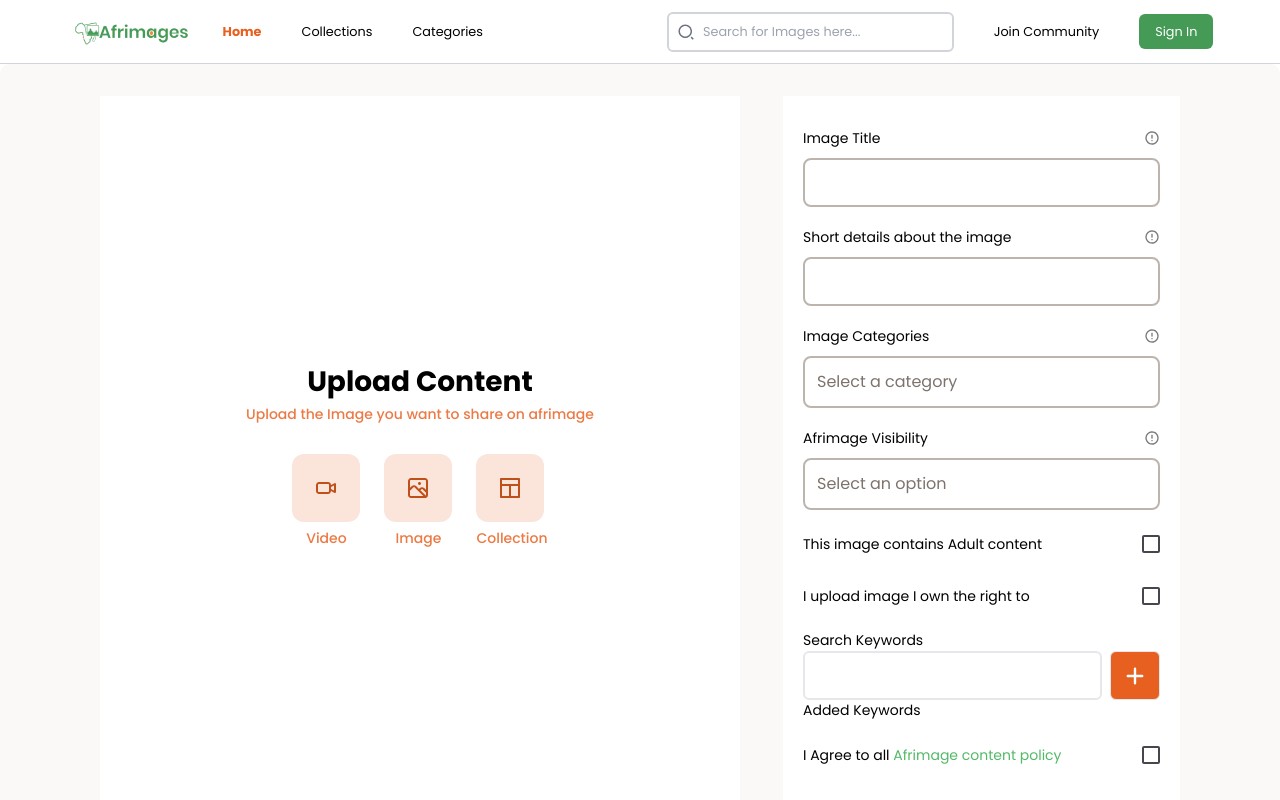
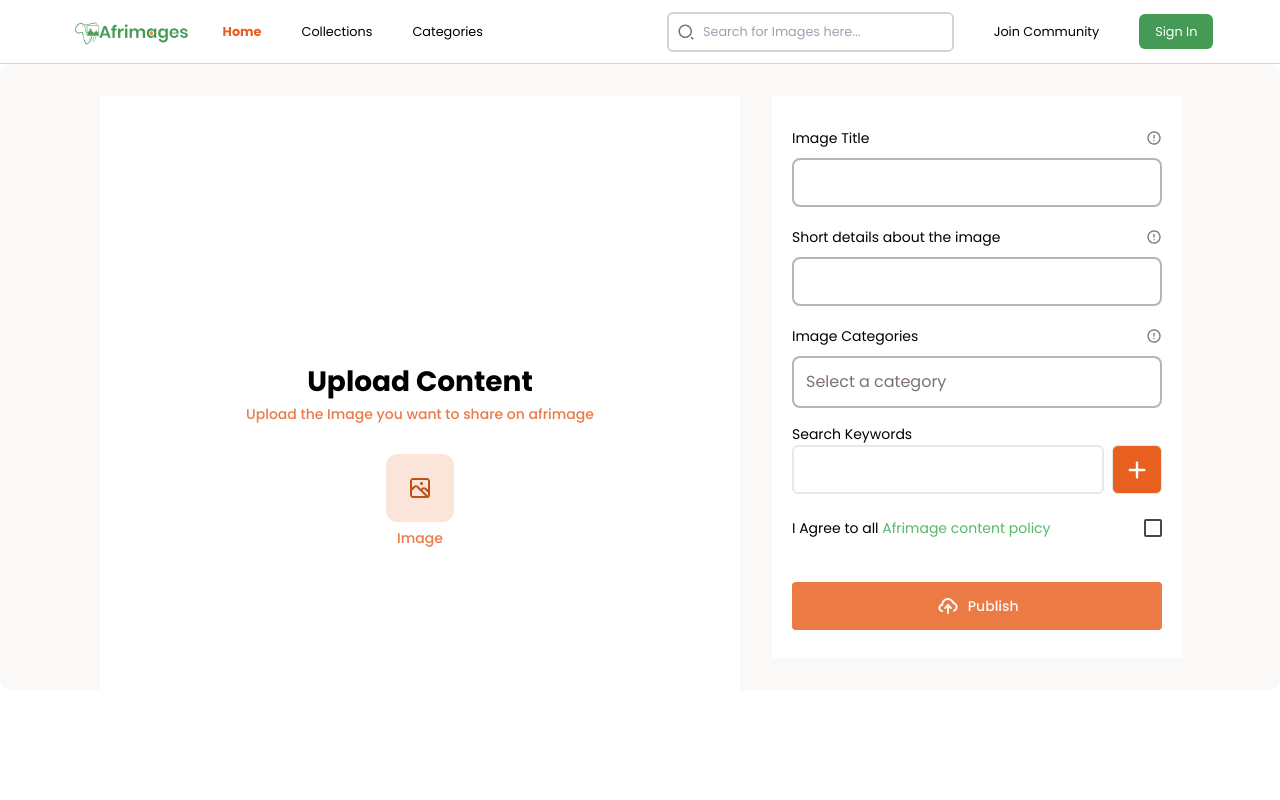
Before and after one commit to Afrimages/Afrimages-Frontend, a Next.js app: page /upload in a window 1280 px wide. Shown: the top 800 px of the page. Built offline with nearby package versions, Linux system fonts and the light colour scheme.

Commit message:
updated the upload process

```diff
--- a/app/globals.css
+++ b/app/globals.css
@@ -156,3 +156,7 @@ form input{
         flex-direction: column;
     }
 }
+
+input[type="file"]{
+    @apply absolute top-0 w-[80px] h-[60px] opacity-0
+}
--- a/app/upload/page.tsx
+++ b/app/upload/page.tsx
@@ -19,6 +19,7 @@ import eyeIcon from '@/public/svg/eye.svg';
 import lockIcon from '@/public/svg/lock.svg';
 import Navbar from '@/components/ui/Navbar';
 import { HiPlus, HiX } from 'react-icons/hi';
+import FileBase64 from 'react-file-base64';
 
 export default function Upload() {
     const [active, setActive] = useState(false);
@@ -34,6 +35,7 @@ export default function Upload() {
         userPermission: false,
         userAgree: false,
     });
+    const [img, setImage] = useState()
 
     const handleFileInputChange = (e: React.ChangeEvent<HTMLInputElement>) => {
         const file = e.target.files && e.target.files[0];
@@ -53,7 +55,7 @@ export default function Upload() {
 
     const handleSubmit = (e: React.FormEvent<HTMLFormElement>) => {
         e.preventDefault();
-
+        const data = {...formData, image: img}
         console.log('Form Submitted');
     };
 
@@ -70,17 +72,18 @@ export default function Upload() {
     }
 
     const removeKeyword = (k: string)=>{
-        let filtered = keywords.filter((key: string) => k !== k)
+        let filtered = keywords.filter((key: string) => key != k)
+        console.log(filtered)
         setKeywords(filtered)
     }
 
     return (
         <>
         <Navbar />
-        <main className='px-6 bg-grey100 rounded-[10px] font-lato lg:flex lg:justify-between lg:grid-cols-[60%_38%] lg:gap-6 lg:px-[100px] lg:py-8 mt-16'>
+        <main className=' bg-grey100 rounded-[10px] font-lato grid lg:justify-between lg:grid-cols-[60%_38%] md:flex md:flex-col md:px-xPadding  lg:gap-6 px-[100px] lg:py-8 mt-16'>
             {!active ? (
                 <div>
-                    <div className='text-center flex flex-col items-center justify-center gap-7 bg-white h-[90vh] fixed w-[50%] '>
+                    <div className='text-center flex flex-col items-center justify-center gap-7 bg-white h-[90vh] fixed md:static md:w-full w-[50%] '>
                     <div>
                         <h1 className='font-bold text-[1.75rem] leading-[2.5rem]'>
                             Upload Content
@@ -93,13 +96,13 @@ export default function Upload() {
 
                     <div className='flex items-center justify-center gap-6'>
                         {[
-                            {
-                                label: 'Video',
-                                name: 'user-video',
-                                accept: 'video/*',
-                                multiple: false,
-                                iconUrl: videoIcon,
-                            },
+                            // {
+                            //     label: 'Video',
+                            //     name: 'user-video',
+                            //     accept: 'video/*',
+                            //     multiple: false,
+                            //     iconUrl: videoIcon,
+                            // },
                             {
                                 label: 'Image',
                                 name: 'user-img',
@@ -107,28 +110,28 @@ export default function Upload() {
                                 multiple: false,
                                 iconUrl: imageIcon,
                             },
-                            {
-                                label: 'Collection',
-                                name: 'user-collection',
-                                multiple: true,
-                                iconUrl: collectionIcon,
-                            },
+                            // {
+                            //     label: 'Collection',
+                            //     name: 'user-collection',
+                            //     multiple: true,
+                            //     iconUrl: collectionIcon,
+                            // },
                         ].map((item) => (
-                            <div key={item.label} className='w-fit'>
+                            <div key={item.label} className='w-fit relative'>
                                 <label
                                     htmlFor={item.name}
                                     className='bg-orange400 rounded-xl w-[4.25rem] h-[4.25rem] flex items-center justify-center cursor-pointer'
                                 >
                                     <Image src={item.iconUrl} alt='' />
 
-                                    <input
+                                    <FileBase64
                                         type='file'
                                         name={item.name}
                                         id={item.name}
                                         accept={item.accept || undefined}
                                         multiple={item.multiple}
-                                        onChange={handleFileInputChange}
-                                        className='hidden'
+                                        onDone={(base64: any)=> {setImage(base64); setActive(true)}}
+                                        className='hidden opacity-0 absolute'
                                     />
                                 </label>
 
@@ -144,7 +147,7 @@ export default function Upload() {
 
             {/* This section displays data as it's inputted in the Form  */}
             {active ? (
-                <InputDisplay formData={formData} selectedFile={selectedFile} />
+                <InputDisplay formData={formData} selectedFile={img.base64} />
             ) : null}
 
             <form
@@ -182,11 +185,11 @@ export default function Upload() {
                             'Nature',
                             'Culture',],
                         },
-                        {
-                            label: 'Afrimage Visibility',
-                            name: 'userVisibility',
-                            options: ['Select an option', 'Everyone', 'Nobody'],
-                        },
+                        // {
+                        //     label: 'Afrimage Visibility',
+                        //     name: 'userVisibility',
+                        //     options: ['Select an option', 'Everyone', 'Nobody'],
+                        // },
                         // {
                         //     label: 'License',
                         //     name: 'userLicense',
@@ -203,7 +206,7 @@ export default function Upload() {
                     ))}
                 </div>
 
-                {[
+                {/* {[
                     {
                         label: 'This image contains Adult content',
                         name: 'userRating',
@@ -219,23 +222,25 @@ export default function Upload() {
                         name={item.name}
                         onChange={handleInputChange}
                     />
-                ))}
+                ))} */}
 
-                <div>
+                <div className='w-full'>
                     <p>Search Keywords</p>
                     <div className='flex gap-2'>
-                    <input type="text" value={key} onChange={handleKey} />
-                    <button className='border px-3 text-md rounded-md bg-orange800 text-white' onClick={()=> handleKeyword(key)}><HiPlus /></button>
+                        <input type="text" value={key} className='w-full' onChange={handleKey} />
+                        <button className='border px-3 text-md rounded-md bg-orange800 text-white' onClick={()=> handleKeyword(key)}><HiPlus /></button>
                     </div>
 
-                    <div>
+                    {
+                        keywords.length > 0 &&
+                        <div className='mt-3'>
                         <p>Added Keywords</p>
 
                         <div className='flex gap-3 flex-wrap'>
                             {
                                 keywords.map((key: string, i: number)=>{
                                     return(
-                                        <div className="px-2 py-1 flex gap-1 border items-center border-gray-400 w-fit rounded-md text-sm">
+                                        <div className="px-2 py-1 flex gap-1 border items-center border-gray-600 w-fit rounded-md text-[12px] text-gray-600">
                                             {key}
                                             <HiX className="cursor-pointer" onClick={()=> removeKeyword(key)}/>
                                         </div>
@@ -244,6 +249,7 @@ export default function Upload() {
                             }
                         </div>
                     </div>
+                    }
                 </div>
 
                 {/* Custom Checkbox comp */}
@@ -267,18 +273,19 @@ export default function Upload() {
                 </div>
 
                 {/* Actions Button */}
-                <div className='space-y-3 md:flex md:flex-row-reverse items-center justify-center md:gap-4 md:space-y-0 pt-5 md:py-8'>
+                <div className='space-y-3 flex flex-col items-center justify-center md:gap-4 md:space-y-0 pt-5 md:py-8'>
                     <FormButton
                         type='main'
+                        submit={true}
                         className='flex items-center justify-center gap-2'
                     >
                         <Image src={uploadIcon} alt='' width={24} height={24} />
                         Publish
                     </FormButton>
 
-                    <FormButton type='outline'>Save To Draft</FormButton>
+                    {/* <FormButton type='outline'>Save To Draft</FormButton> */}
 
-                    <FormButton type='plain'>Cancel</FormButton>
+                    {/* <FormButton type='outline'>Cancel</FormButton> */}
                 </div>
             </form>
         </main>
@@ -299,11 +306,13 @@ type InputDisplayProps = {
 
 function InputDisplay({ formData, selectedFile }: InputDisplayProps) {
     return (
-        <section className='bg-white  py-8 px-2 rounded-[10px] flex flex-col justify-end gap-4 md:px-9 md:py-6 lg:gap-2 h-full'>
+        <section className='bg-white  py-8 px-6 rounded-[10px] flex flex-col justify-end gap-4 md:px-2 md:py-6 lg:gap-2 h-full'>
             <Image
                 src={selectedFile}
                 alt='Selected File'
-                className='bg-red-400 flex-1'
+                className='bg-red-400 flex-1 w-full h-full'
+                width={100}
+                height={100}
             />
 
             <div className='leading-6'>
--- a/components/ui/FormButtons.tsx
+++ b/components/ui/FormButtons.tsx
@@ -2,9 +2,10 @@ type FormButtonProps = {
     type: 'main' | 'outline' | 'plain';
     className?: string;
     children: React.ReactNode;
+    submit?: Boolean
 };
 
-export function FormButton({ children, type, className }: FormButtonProps) {
+export function FormButton({ children, type, className, submit }: FormButtonProps) {
     let styling;
 
     // Styles Button depending on its type
@@ -22,7 +23,8 @@ export function FormButton({ children, type, className }: FormButtonProps) {
     }
     return (
         <button
-            className={`w-full rounded py-3 md:w-[160px] font-medium text-sm text-center leading-6 ${styling} ${className}`}
+        type={submit ? "submit" : "button"}
+            className={`w-full rounded py-3 md:w-full font-medium text-sm text-center leading-6 ${styling} ${className}`}
         >
             {children}
         </button>
--- a/package.json
+++ b/package.json
@@ -12,6 +12,7 @@
     "next": "14.0.2",
     "react": "^18",
     "react-dom": "^18",
+    "react-file-base64": "^1.0.3",
     "react-icons": "^4.12.0"
   },
   "devDependencies": {
```
Also changed, not shown: 1 other file (tests, documents, lock files or other folders).
